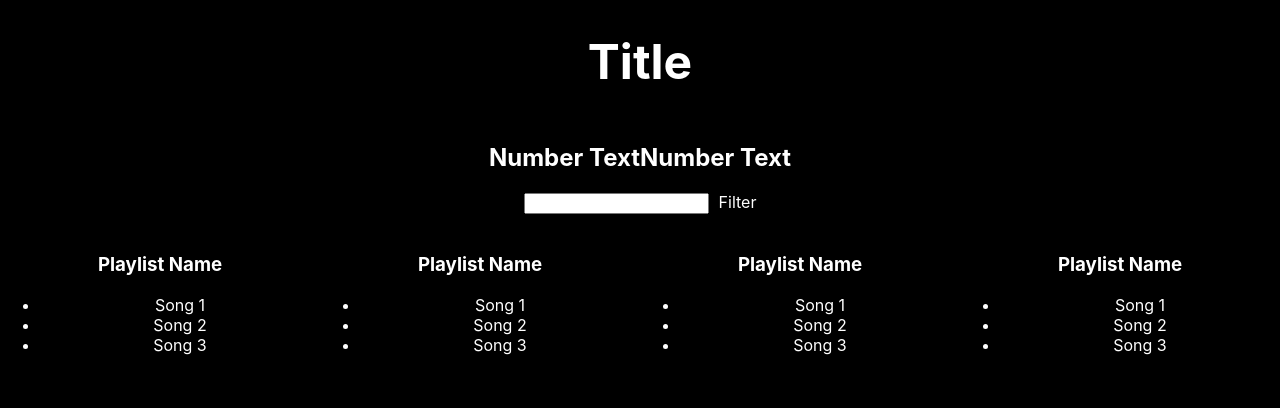
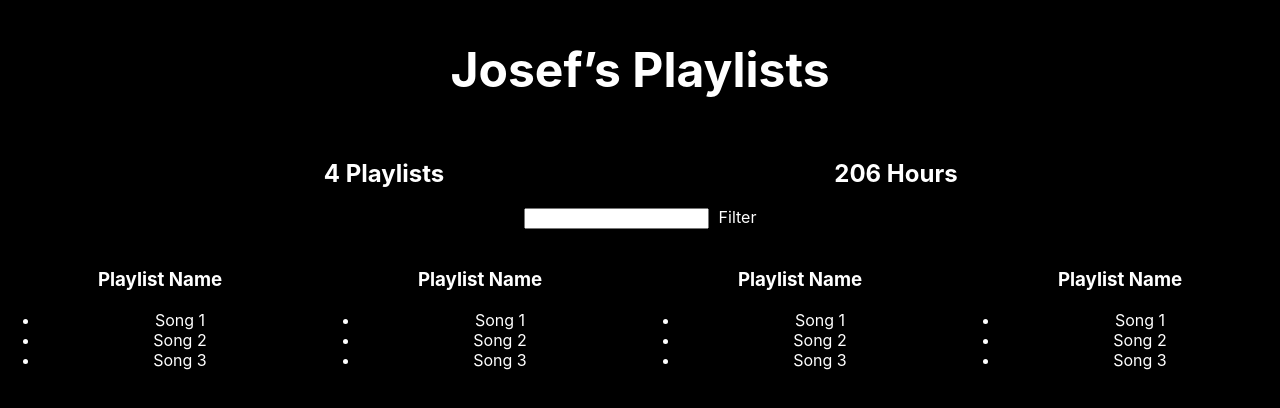
Before and after one commit to oolong32/reactTest, a React (Create React App) app: page / in a window 1280 px wide. Shown: the top 408 px of the page. Built offline with nearby package versions, Linux system fonts and the light colour scheme.

Commit message:
add logic and components

```diff
--- a/src/App.js
+++ b/src/App.js
@@ -1,18 +1,56 @@
 import React, { Component } from 'react';
-import logo from './logo.svg';
+// import logo from './logo.svg';
 import './App.css';
 
-let defaultTextColor = '#fff';
 let defaultStyle = {
-  color: defaultTextColor,
-
+  color: '#fff',
 }
 
-class Aggregate extends Component {
+let fakeServerData = {
+  user: {
+    name: 'Josef',
+    playlists: [
+      {
+        name: 'My Favourites',
+        songs: [{name: 'Foo', duration: '12345'}, {name: 'Bar', duration: '12345'}, {name: 'Baz', duration: '12345'}]
+      },
+      {
+        name: 'Other Songs',
+        songs: [{name: 'Dada', duration: '12345'}, {name: 'Dadeldü', duration: '12345'}, {name: 'Dum-di-dum', duration: '12345'}, {name: 'La-la', duration: '12345'}]
+      },
+      {
+        name: 'Good Stuff',
+        songs: [{name: 'Yo!', duration: '12345'}, {name: 'Gnak', duration: '12345'}, {name: 'Proot', duration: '12345'}, {name: 'Qwak', duration: '12345'}]
+      },
+      {
+        name: 'The big lala',
+        songs: [{name: 'Banana', duration: '12345'}, {name: 'Boo-boo', duration: '12345'}, {name: 'Bing bang', duration: '12345'}, {name: 'Ha ha ha', duration: '12345'}]
+      }
+    ]
+  }
+}
+
+class PlaylistCounter extends Component {
   render() {
     return (
-      <section className="aggregate" style={{...defaultStyle, display: 'inline-block'}}>
-        <h2>Number Text</h2>
+      <section className="playlist-counter" style={{...defaultStyle, width: '40%', display: 'inline-block'}}>
+        <h2>{this.props.playlists.length} Playlists</h2>
+      </section>
+    );
+  }
+}
+
+class HoursCounter extends Component {
+  render() {
+    let allSongs = this.props.playlists.reduce((songs, eachPlaylist)=>{
+      return songs.concat(eachPlaylist.songs);
+    }, []);
+    let totalDuration = allSongs.reduce((sum, eachSong)=>{
+      return (sum + eachSong.duration) / 60;
+    }, 0);
+    return (
+      <section className="hours-counter" style={{...defaultStyle, width: '40%', display: 'inline-block'}}>
+        <h2>{Math.round(totalDuration)} Hours</h2>
       </section>
     );
   }
@@ -47,17 +85,34 @@ class Playlist extends Component {
 }
 
 class App extends Component {
+  constructor() {
+    super();
+    this.state = {serverData: {}}
+  }
+
+  componentDidMount() {
+    setTimeout(()=> {
+      this.setState({serverData: fakeServerData});
+    }, 1000);
+  }
+
   render() {
     return (
       <div className="App">
-        <h1 style={{...defaultStyle, fontSize: '48px'}}>Title</h1>
-        <Aggregate></Aggregate>
-        <Aggregate></Aggregate>
-        <Filter></Filter>
-        <Playlist></Playlist>
-        <Playlist></Playlist>
-        <Playlist></Playlist>
-        <Playlist></Playlist>
+        {this.state.serverData.user ?
+        <section>
+          <h1 style={{...defaultStyle, fontSize: '48px'}}>
+          {this.state.serverData.user.name}’s Playlists
+        </h1>
+          <PlaylistCounter playlists={this.state.serverData.user.playlists}/>
+          <HoursCounter playlists={this.state.serverData.user.playlists}/>
+          <Filter/>
+          <Playlist/>
+          <Playlist/>
+          <Playlist/>
+          <Playlist/>
+        </section> : <h1 style={defaultStyle}>Loading …</h1>
+        }
       </div>
     );
   }
```
